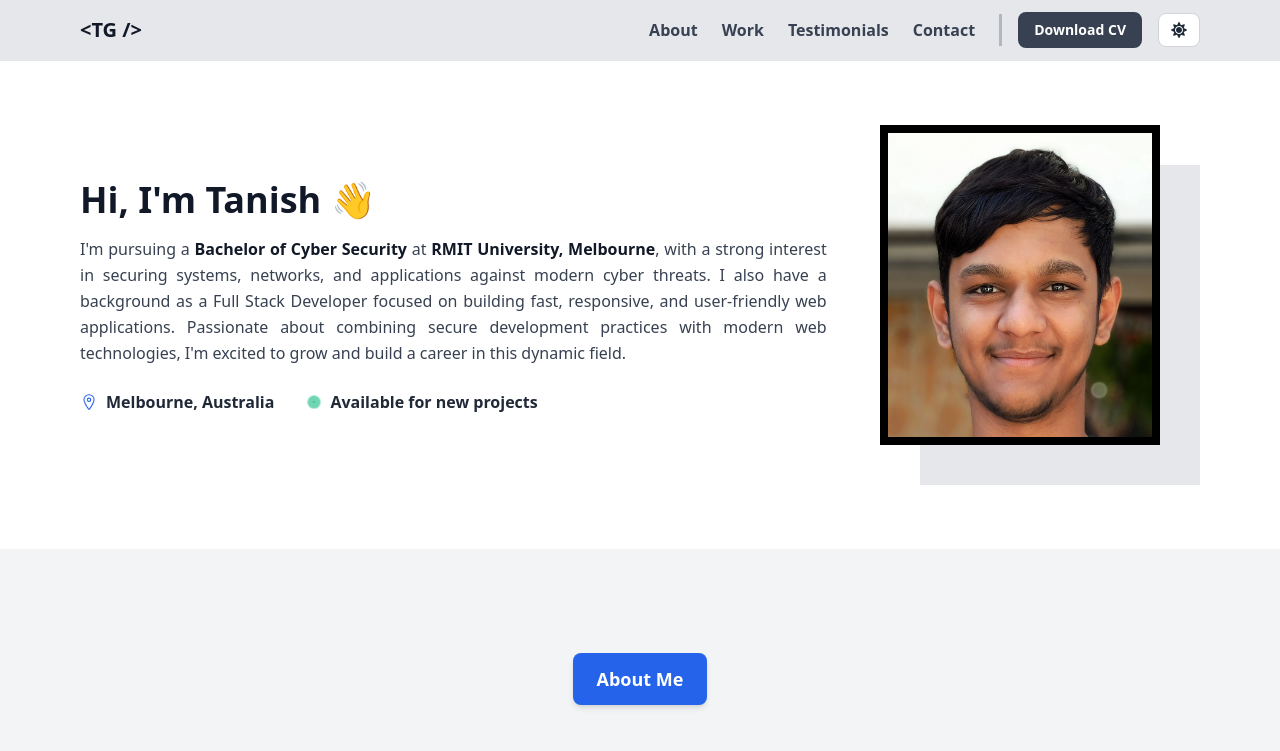
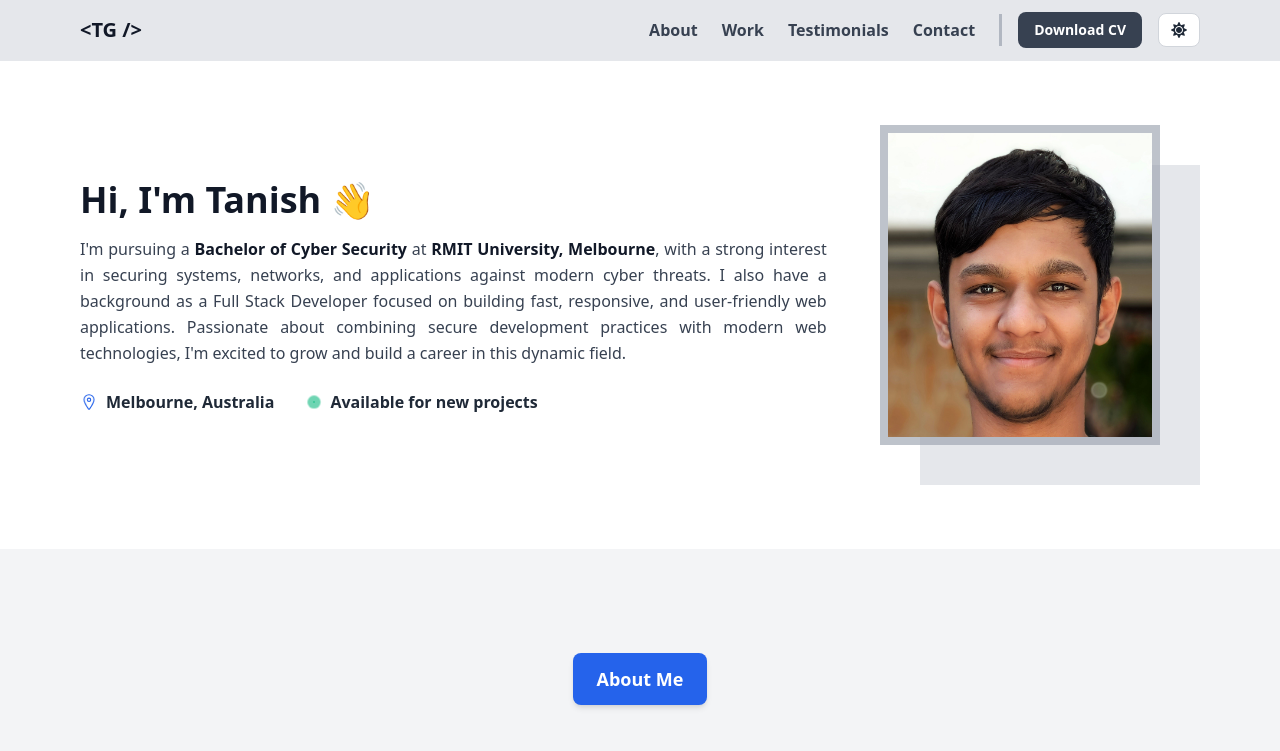
Before and after one commit to Tanishgol/Tanishgol-Portfolio, a React (Vite) app: page / in a window 1280 px wide. Shown: the top 751 px of the page. Built offline with nearby package versions, Linux system fonts and the light colour scheme.

Commit message:
Refactor code structure for improved readability and maintainability

```diff
--- a/src/Components/devinfo.jsx
+++ b/src/Components/devinfo.jsx
@@ -1,6 +1,7 @@
 import React from "react";
 import { BounceLoader } from "react-spinners";
 import { IoLocationOutline } from "react-icons/io5";
+import { motion } from "framer-motion";
 import { devInfoData } from "../data/devinfo";
 import "../Styles/globle.css";
 
@@ -12,7 +13,17 @@ const Devinfo = () => {
                     <div className="w-full lg:w-8/12">
                         <h1 className="mb-4 text-center text-4xl font-bold text-gray-900 dark:text-white lg:text-left">
                             {devInfoData.heading.greeting} {devInfoData.heading.name}{" "}
-                            {devInfoData.heading.emoji}
+                            <motion.span
+                                style={{ display: "inline-block", transformOrigin: "70% 70%" }}
+                                animate={{ rotate: [0, 14, -8, 14, -4, 10, 0] }}
+                                transition={{
+                                    duration: 2,
+                                    repeat: Infinity,
+                                    ease: "easeInOut",
+                                }}
+                            >
+                                {devInfoData.heading.emoji}
+                            </motion.span>
                         </h1>
 
                         <p className="mb-6 text-justify text-base leading-relaxed text-gray-700 dark:text-gray-300">
@@ -70,7 +81,7 @@ const Devinfo = () => {
                                 alt={devInfoData.image.alt}
                                 loading="lazy"
                                 decoding="async"
-                                className="absolute z-10 h-[280px] w-[240px] border-8 border-black max-md:left-5 md:left-0 md:top-0 md:h-[320px] md:w-[280px] object-cover"
+                                className="absolute z-10 h-[280px] w-[240px] border-8 border-gray-400/65 dark:border-black max-md:left-5 md:left-0 md:top-0 md:h-[320px] md:w-[280px] object-cover"
                                 src={devInfoData.image.src}
                             />
                         </div>
--- a/src/Components/testimonials.jsx
+++ b/src/Components/testimonials.jsx
@@ -13,7 +13,7 @@ const Testimonials = () => {
                     </h2>
                 </div>
 
-                <div className="grid grid-cols-3 gap-6 justify-items-center">
+                <div className="grid grid-cols-1 sm:grid-cols-1 lg:grid-cols-3 gap-6 justify-items-center">
                     {testimonialsData.testimonials.map((testimonial, index) => (
                         <div key={index} className="h-full w-full max-w-sm">
                             <div className="flex h-full flex-col rounded-2xl bg-white p-6 text-center shadow-sm dark:bg-white/5 dark:shadow-none">
```
Also changed, not shown: 5 other files (tests, documents, lock files or other folders).
